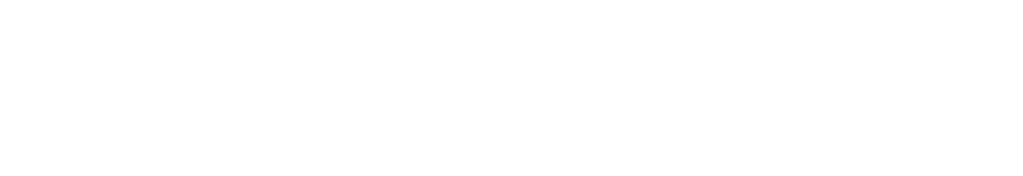
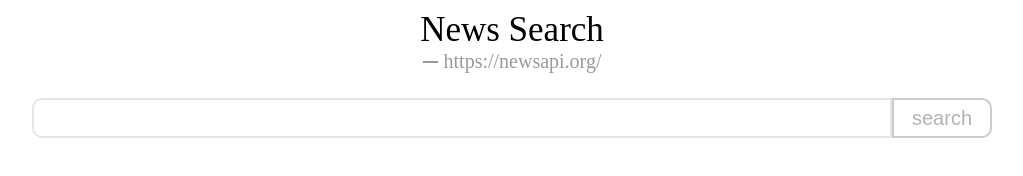
Before and after one commit to JSKangx/news-api, a plain HTML site: page index.html in a window 1280 px wide. Shown: the whole page, without its empty margins (128-1151 px from the left). Drawn offline with Linux system fonts and the light colour scheme.

Commit message:
초기화면 구성 완료

```diff
--- a/index.html
+++ b/index.html
@@ -7,6 +7,21 @@
     <title>News Search</title>
   </head>
   <body>
+    <div class="wrapper">
+      <header class="header">
+        <h1 class="header-title">News Search</h1>
+        <a class="header-link" href="https://newsapi.org"
+          >https://newsapi.org/</a
+        >
+      </header>
+      <main class="main">
+        <form class="form">
+          <input id="searchBar" type="text" /><button id="button" type="submit">
+            search
+          </button>
+        </form>
+      </main>
+    </div>
     <script src="main.js"></script>
   </body>
 </html>
--- a/style.css
+++ b/style.css
@@ -0,0 +1,83 @@
+/* CSS Resets */
+body {
+  margin: unset;
+}
+
+h1 {
+  font-size: unset;
+  font-weight: unset;
+  margin: unset;
+}
+
+a {
+  text-decoration: none;
+  color: unset;
+}
+
+/* Layouts */
+.wrapper {
+  /* box-shadow: inset 0 0 20px red; */
+  max-width: 960px;
+  margin: 0 auto;
+}
+
+/* Components */
+.header {
+  text-align: center;
+  padding: 10px 0;
+  margin-bottom: 15px;
+}
+
+.header-title {
+  font-size: 35px;
+}
+
+.header-link {
+  font-size: 20px;
+  color: rgb(0 0 0 / 0.4);
+  display: flex;
+  justify-content: center;
+  align-items: center;
+}
+
+.header-link::before {
+  content: "";
+  width: 15px;
+  height: 2px;
+  background-color: currentColor;
+  margin-right: 6px;
+}
+
+.form {
+  display: flex;
+  height: 40px;
+}
+
+#searchBar {
+  flex-grow: 1;
+  border: 2px solid rgb(0 0 0 / 0.1);
+  border-radius: 10px 0 0 10px;
+}
+
+#searchBar:hover {
+  border: 2px solid rgb(0 0 0 / 0.25);
+}
+
+#searchBar:focus {
+  outline: none;
+  border: 2px solid rgb(0 0 0 / 0.45);
+}
+
+#button {
+  width: 100px;
+  font-size: 20px;
+  color: rgb(0 0 0 / 0.3);
+  border: 2px solid rgb(0 0 0 / 0.2);
+  border-radius: 0 10px 10px 0;
+  background-color: white;
+}
+
+#button:hover {
+  color: rgb(0 0 0 / 0.45);
+  border: 2px solid rgb(0 0 0 / 0.35);
+}
```
